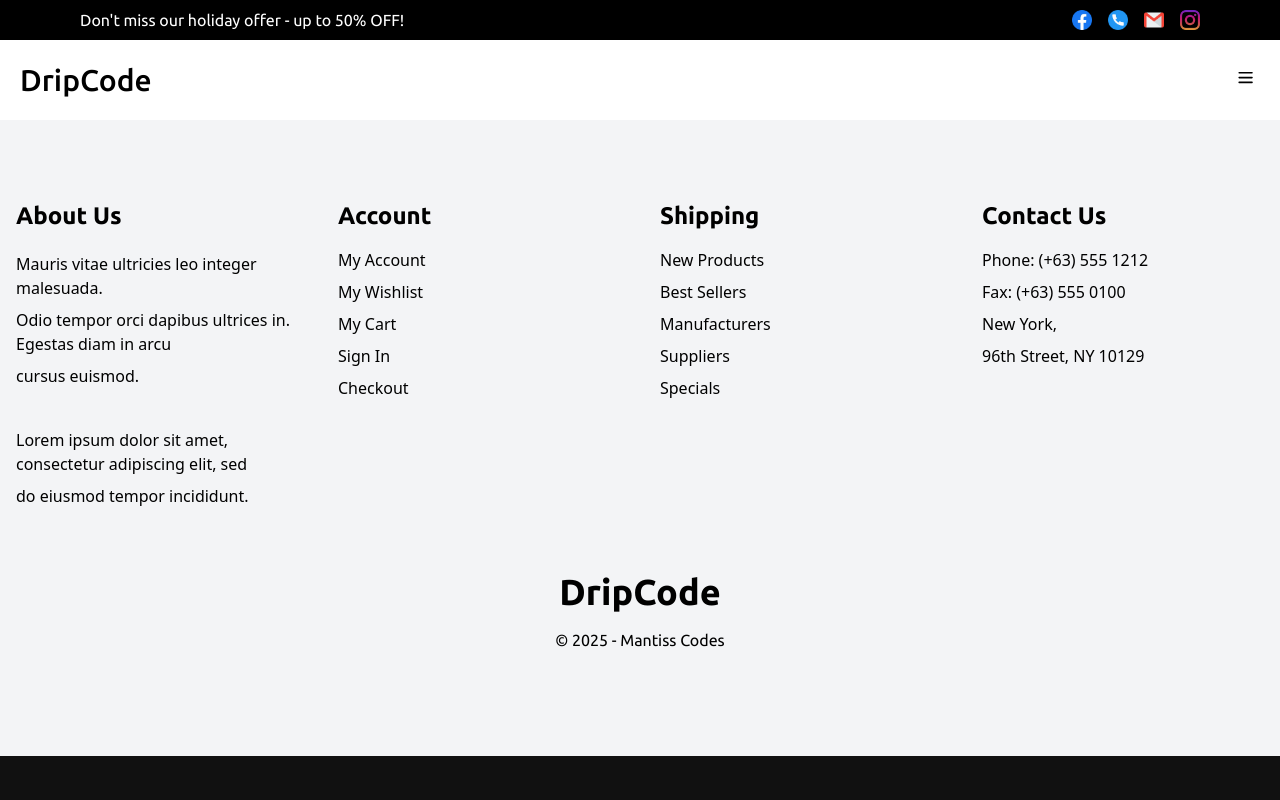
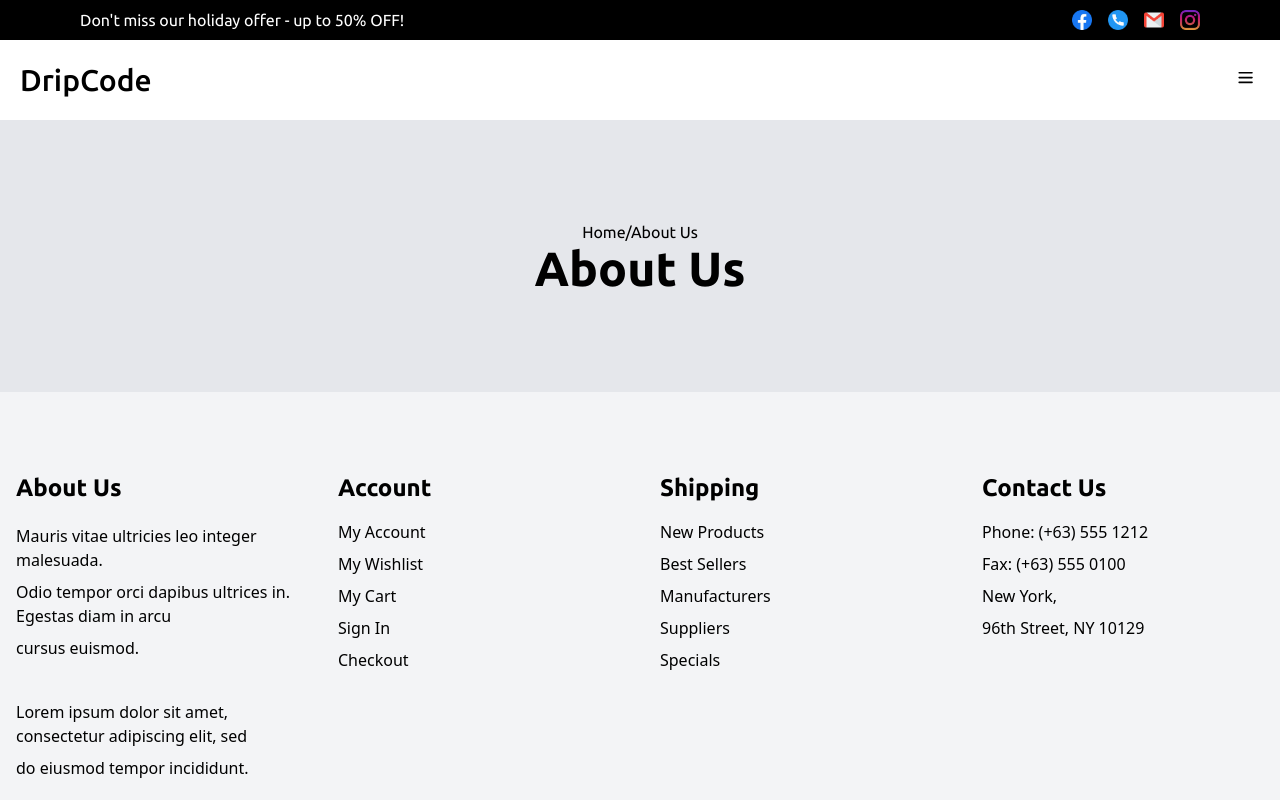
Before and after one commit to justkartiktyagi/E-comm, a React (Vite) app: page /about in a window 1280 px wide. Shown: the top 800 px of the page. Built offline with nearby package versions, Linux system fonts and the light colour scheme.

Commit message:
about us

```diff
--- a/package.json
+++ b/package.json
@@ -4,7 +4,7 @@
   "version": "0.0.0",
   "type": "module",
   "scripts": {
-    "dev": "vite",
+    "dev": "vite --host",
     "build": "vite build",
     "lint": "eslint .",
     "preview": "vite preview"
--- a/src/App.jsx
+++ b/src/App.jsx
@@ -8,6 +8,7 @@ import ProductList from "./Pages/product_list.jsx";
 import Footer from "./Pages/components/Footer.jsx";
 import Product_Card from "./Pages/components/product_card.jsx";
 import Services from './Pages/services.jsx';
+import About from './Pages/about.jsx';
 function App() {
 
 
@@ -20,6 +21,7 @@ function App() {
                 <Route path='/product_list' element={<ProductList/>}/>
                 <Route path='/product_card' element={<Product_Card/>}/>
                 <Route path='/services' element={<Services/>}/>
+                <Route path='/about' element={<About/>}/>
             </Routes>
         <Footer />
 
--- /dev/null
+++ b/src/Pages/about.jsx
@@ -0,0 +1,18 @@
+
+
+
+
+function About() {
+    return (
+        <>
+            <div>
+                <div className="justify-center flex flex-col items-center bg-gray-200 py-25 w-full ">
+                    <p className="font-ubuntu text-black">Home/About Us</p>
+                    <p className="text-black text-5xl font-bold font-ubuntu text-center  ">About Us</p>
+                </div>
+            </div>
+        </>
+    )
+}
+
+export default About
--- a/src/Pages/components/Navbar.jsx
+++ b/src/Pages/components/Navbar.jsx
@@ -9,7 +9,7 @@ function Navbar() {
 
     return (
         <>
-            {/* Top Bar sm--> works uunder 640px */ }
+            {/* Top Bar sm--> works uunder 640px */}
             <div className=" hidden sm:block w-full h-10 bg-black relative">
                 <div className="text-left pl-5 sm:pl-20 pt-2">
                     <p className="text-white font-ubuntu text-sm sm:text-base">
@@ -33,7 +33,7 @@ function Navbar() {
                     {/* Desktop Menu */}
                     <ul className="hidden 2xl:flex font-ubuntu font-medium space-x-20">
                         <Link to="/"><li>Home</li></Link>
-                        <a href="#"><li>About Us</li></a>
+                        <Link to="/about"><li>About Us</li></Link>
                         <Link to="/product_list"><li>Products</li></Link>
                         <a href="#"><li>Contact Us</li></a>
                         <a href="#"><li>News</li></a>
@@ -63,7 +63,7 @@ function Navbar() {
                     <div className="2xl:hidden text-center px-5 pb-4 bg-white font-ubuntu font-medium">
                         <ul className="font-medium font-ubuntu space-x-10">
                             <Link to="/"><li>Home</li></Link>
-                            <a href="#"><li>About Us</li></a>
+                            <Link to="/about"><li>About Us</li></Link>
                             <Link to="/product_list"><li>Products</li></Link>
                             <a href="#"><li>Contact Us</li></a>
                             <a href="#"><li>News</li></a>
@@ -73,7 +73,7 @@ function Navbar() {
                         <div className="flex justify-center item-center space-x-10 pt-7">
                             <a href="#"><img className="w-6 h-6" src="../../../public/search.png" alt="Search" /></a>
                             <a href="#"><img className="w-6 h-6" src="../../../public/people.png" alt="User" /></a>
-                            <a href="#"><img className="w-6 h-6" src="../../../public/shopping-bag.png" alt=""/></a>
+                            <a href="#"><img className="w-6 h-6" src="../../../public/shopping-bag.png" alt="" /></a>
 
                         </div>
                     </div>
```
